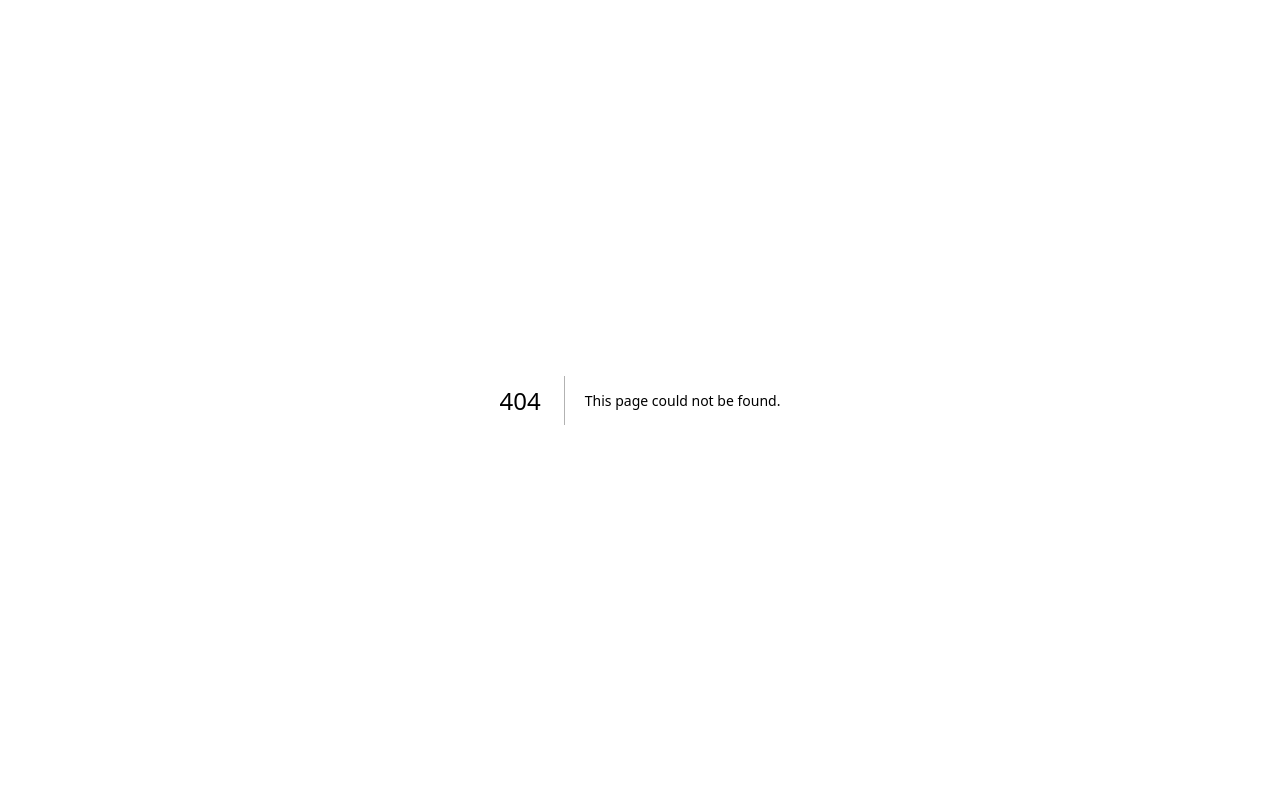
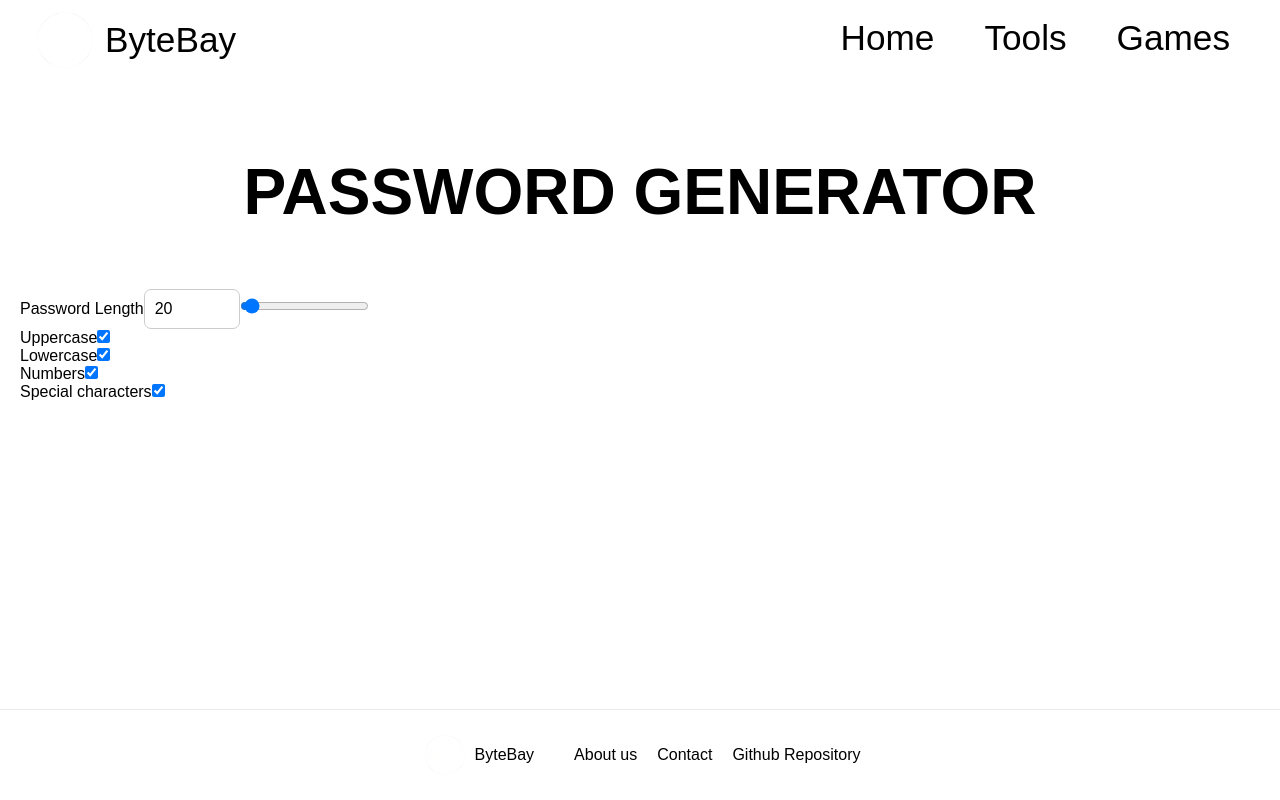
Before and after one commit to hafemi/bytecrate, a Next.js app: page /tools/password-generator in a window 1280 px wide. Before the commit this address had no page. Built offline with nearby package versions, Linux system fonts and the light colour scheme.

Commit message:
PasswordGen - added site & settings

```diff
--- a/app/layout.tsx
+++ b/app/layout.tsx
@@ -63,6 +63,7 @@ export const Header = () => {
           <p>Tools</p>
           <div className={styles.dropdownContent}>
             <Link href="/tools/maze-generator">Maze Generator</Link>
+            <Link href="/tools/password-generator">Password Generator</Link>
           </div>
         </div>
         <div className={styles.dropdown}>
--- /dev/null
+++ b/app/tools/password-generator/page.module.css
@@ -0,0 +1,10 @@
+.page {
+  display: flex;
+  flex-direction: column;
+  min-height: 100vh;
+}
+
+.main {
+  flex: 1;
+  padding: 20px;
+}
--- /dev/null
+++ b/app/tools/password-generator/page.tsx
@@ -0,0 +1,38 @@
+'use client';
+import { Footer, Header } from '@/app/layout';
+import { useState } from 'react';
+import styles from './page.module.css';
+import { InputFields } from '@/components/tools/password-generator/input';
+
+export default function Home() {
+  const [useUppercase, setUseUppercase] = useState(true);
+  const [useLowercase, setUseLowercase] = useState(true);
+  const [useNumbers, setUseNumbers] = useState(true);
+  const [useSpecialCharacters, setUseSpecialCharacters] = useState(true);
+  const [passwordLength, setPasswordLength] = useState(20);
+
+  return (
+    <div className={styles.page}>
+      <title>ByteBay - Password Generator</title>
+      <Header />
+      <main className={styles.main}>
+        <h1>PASSWORD GENERATOR</h1>
+        <div>
+          <InputFields
+            useUppercase={useUppercase}
+            useLowercase={useLowercase}
+            useNumbers={useNumbers}
+            useSpecialCharacters={useSpecialCharacters}
+            passwordLength={passwordLength}
+            setUseUppercase={setUseUppercase}
+            setUseLowercase={setUseLowercase}
+            setUseNumbers={setUseNumbers}
+            setUseSpecialCharacters={setUseSpecialCharacters}
+            setPasswordLength={setPasswordLength}
+          />
+        </div>
+      </main>
+      <Footer />
+    </div>
+  );
+}
--- /dev/null
+++ b/components/tools/password-generator/input.tsx
@@ -0,0 +1,107 @@
+import React from 'react';
+
+interface InputFieldsProps {
+  useUppercase: boolean;
+  useLowercase: boolean;
+  useNumbers: boolean;
+  useSpecialCharacters: boolean;
+  passwordLength: number;
+  setUseUppercase: React.Dispatch<React.SetStateAction<boolean>>;
+  setUseLowercase: React.Dispatch<React.SetStateAction<boolean>>;
+  setUseNumbers: React.Dispatch<React.SetStateAction<boolean>>;
+  setUseSpecialCharacters: React.Dispatch<React.SetStateAction<boolean>>;
+  setPasswordLength: React.Dispatch<React.SetStateAction<number>>;
+}
+
+export const passwordLengthRange: Record<string, number> = {
+  min: 1,
+  max: 512,
+};
+
+export const InputFields: React.FC<InputFieldsProps> = ({
+  useUppercase,
+  useLowercase,
+  useNumbers,
+  useSpecialCharacters,
+  passwordLength,
+  setUseUppercase,
+  setUseLowercase,
+  setUseNumbers,
+  setUseSpecialCharacters,
+  setPasswordLength,
+}) => {
+  return (
+    <div>
+      <div>
+        <label htmlFor="passwordLength">Password Length</label>
+        <input
+          type="number"
+          id="passwordLength"
+          name="passwordLength"
+          value={passwordLength}
+          onChange={(e) => setPasswordLength(getValidValue(e.target.value))}
+        />
+        <input
+          type="range"
+          id="passwordLength"
+          name="passwordLength"
+          min={passwordLengthRange.min}
+          max={passwordLengthRange.max}
+          value={passwordLength}
+          onChange={(e) => setPasswordLength(getValidValue(e.target.value))}
+        />
+      </div>
+      <div>
+        <label htmlFor="useUppercase">Uppercase</label>
+        <input
+          type="checkbox"
+          id="useUppercase"
+          name="useUppercase"
+          checked={useUppercase}
+          onChange={() => setUseUppercase(!useUppercase)}
+        />
+      </div>
+      <div>
+        <label htmlFor="useLowercase">Lowercase</label>
+        <input
+          type="checkbox"
+          id="useLowercase"
+          name="useLowercase"
+          checked={useLowercase}
+          onChange={() => setUseLowercase(!useLowercase)}
+        />
+      </div>
+      <div>
+        <label htmlFor="useNumbers">Numbers</label>
+        <input
+          type="checkbox"
+          id="useNumbers"
+          name="useNumbers"
+          checked={useNumbers}
+          onChange={() => setUseNumbers(!useNumbers)}
+        />
+      </div>
+      <div>
+        <label htmlFor="useSpecialCharacters">Special characters</label>
+        <input
+          type="checkbox"
+          id="useSpecialCharacters"
+          name="useSpecialCharacters"
+          checked={useSpecialCharacters}
+          onChange={() => setUseSpecialCharacters(!useSpecialCharacters)}
+        />
+      </div>
+    </div>
+  );
+};
+
+function getValidValue(value: string): number {
+  const number = isNaN(parseInt(value)) ? 0 : parseInt(value);
+
+  if (number > passwordLengthRange.max)
+    return passwordLengthRange.max;
+  if (number < passwordLengthRange.min)
+    return passwordLengthRange.min;
+
+  return number;
+}
```
Also changed, not shown: components/tools/password-generator/button-handler.tsx (added).
